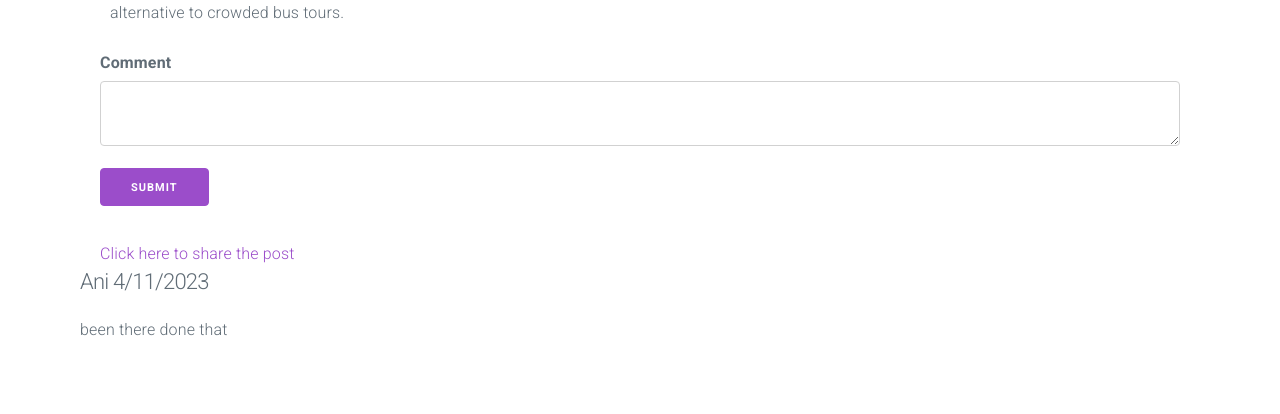
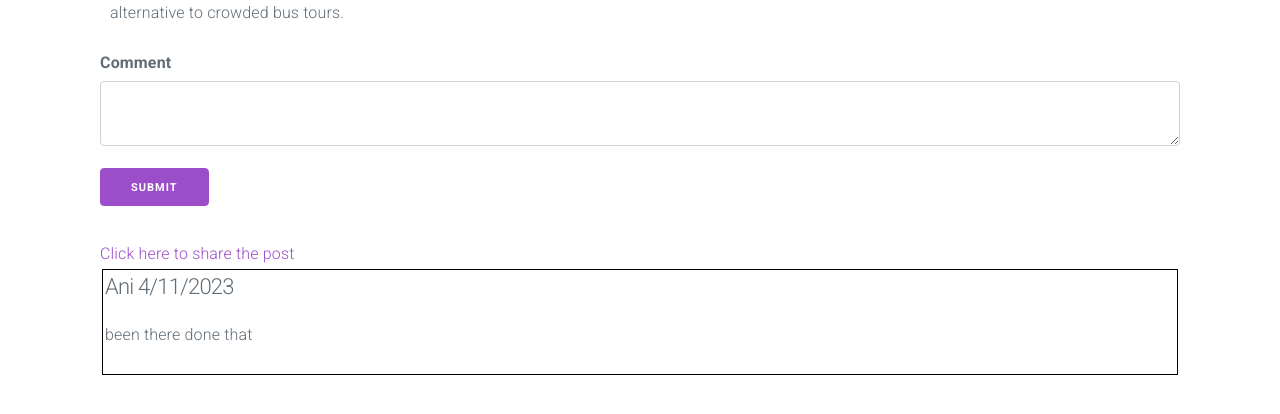
Before and after one commit to LL8719/Travel-Blog, a Node server app: page /allposts/1 in a window 1280 px wide. Shown: the part 295-709 px from the top of the page. Run offline with Node 20, Linux system fonts and the light colour scheme; a user stored in the database is signed in; data comes from the database, SQL or seed files in the repository; some libraries are stand-ins or nearby versions.

Commit message:
updated css classes & comments

```diff
--- a/public/css/style.css
+++ b/public/css/style.css
@@ -89,6 +89,18 @@ nav {
   flex-direction: row;
 }
 
+.all-comments {
+  display: flex;
+  flex-direction: column;
+}
+
+.comment {
+  border: solid 1px black;
+  margin: 2px;
+  padding: 2px;
+  width: auto;
+}
+
 .homepage {
   margin: 10px 10px 0 10px;
 }
@@ -108,6 +120,7 @@ nav {
 main {
   margin: 20px;
 }
+
 
 @media screen and (max-width: 900px) {
   header {
--- a/views/allposts.handlebars
+++ b/views/allposts.handlebars
@@ -22,15 +22,13 @@
 </div>
 </div>
 
-<div class="row">
+<div>
   {{#if comments.length}}
-  <div class="col-md-12">
+  <div class="all-comments">
     {{#each comments as |comment|}}
-    <div class="row mb-2">
-      <div class="col-md-12">
+    <div class="comment">
       <h4>{{comment.user.username}} {{format_date comment.date_created}}</h4>
       <p>{{comment_text}}</p>
-      </div>
     </div>
     {{/each}}
   </div>
```
Also changed, not shown: public/css/milligram.min.css. Lines whose indentation alone changed are shown as unchanged.
